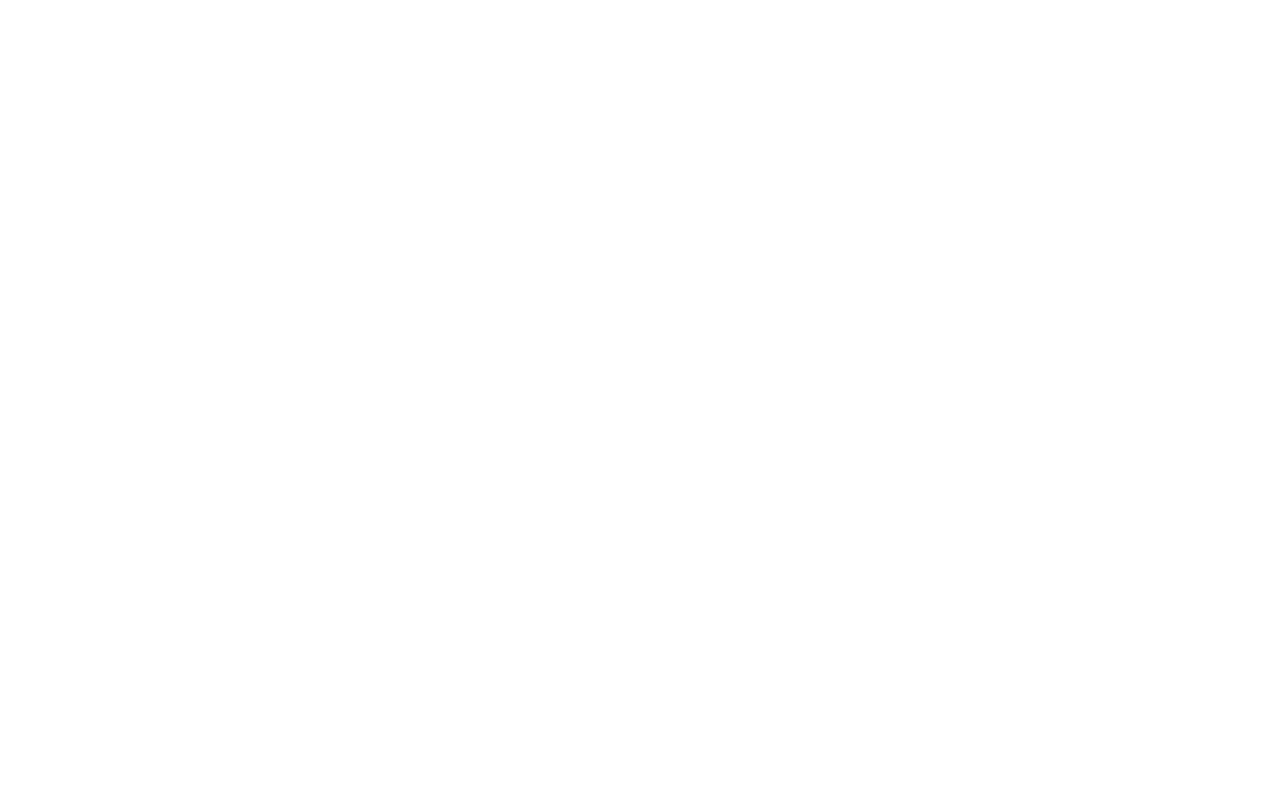
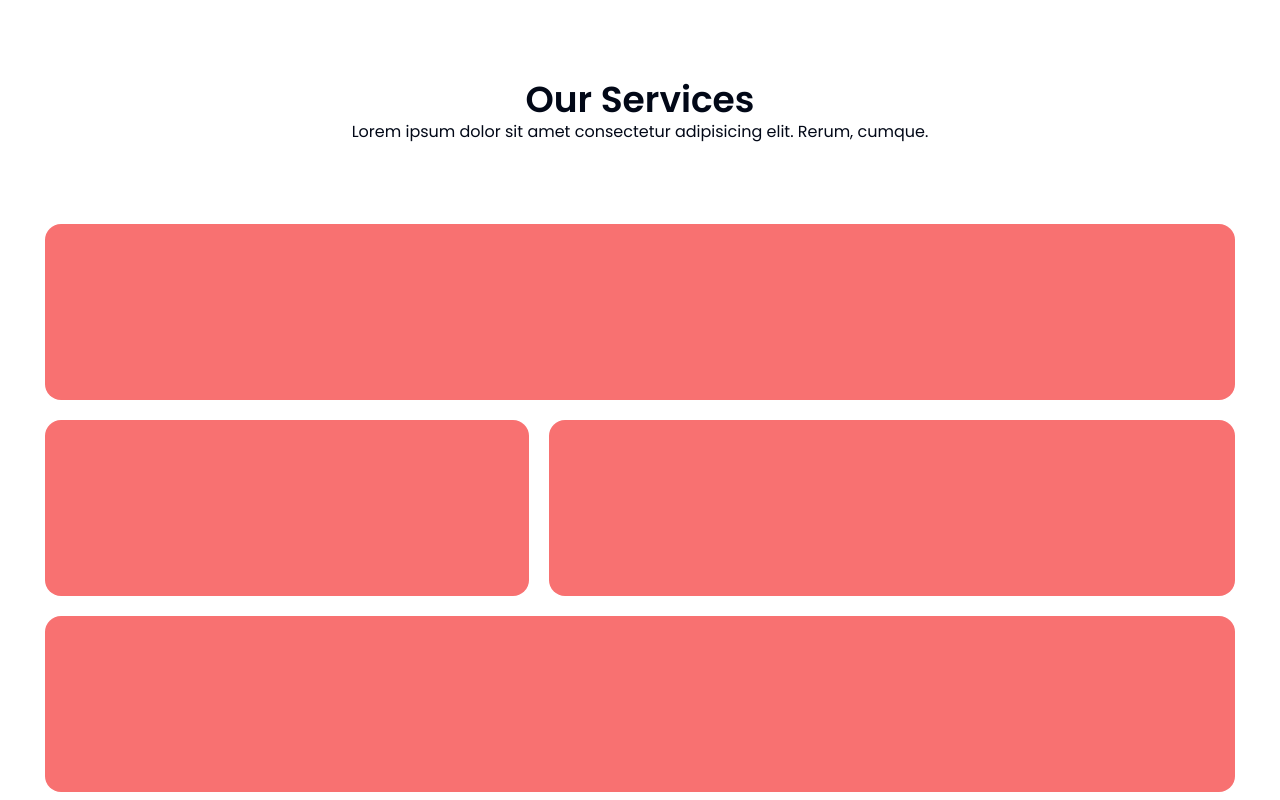
Before and after one commit to mominulhouqe/ipare, a React (Vite) app: page / in a window 1280 px wide. Shown: the part 800-1600 px from the top of the page. Before the commit the page ends 800 px from the top, so only its background shows below. Built offline with nearby package versions, Linux system fonts and the light colour scheme.

Commit message:
Added sevice bettary

```diff
--- /dev/null
+++ b/src/components/ServicesTiels/ServiceBettaryComponent.tsx
@@ -0,0 +1,22 @@
+import { motion, useScroll, useTransform } from "framer-motion";
+import { useRef } from "react";
+
+const ServiceBettaryComponent = () => {
+  const componentRef = useRef<HTMLDivElement>(null);
+  const { scrollYProgress } = useScroll({
+    target: componentRef,
+    offset: ["0 1", "2 1"],
+  });
+  const scalValues = useTransform(scrollYProgress,[0, 1],[0.7, 1])
+  return (
+    <motion.div
+      style={{
+        scale: scalValues,
+      }}
+      ref={componentRef}
+      className="col-span-12 bg-red-400 h-44 rounded-2xl"
+    ></motion.div>
+  );
+};
+
+export default ServiceBettaryComponent;
--- a/src/index.css
+++ b/src/index.css
@@ -78,4 +78,7 @@
   html {
     font-family: "Poppins", sans-serif;
   }
+  h1{
+    @apply text-4xl font-semibold
+  }
 }
--- a/src/pages/Home/HeroSection.tsx
+++ b/src/pages/Home/HeroSection.tsx
@@ -57,7 +57,7 @@
 
   return (
     <div className="overflow-hidden">
-      <Container className="h-screen grid grid-cols-1 md:grid-cols-2 place-items-center gap-6 mx-auto  ">
+      <Container className="h-screen grid grid-cols-1 md:grid-cols-2 place-items-center gap-6 mx-auto ">
         <motion.div variants={intro} initial="hidden" animate="visible">
           <motion.h1
             variants={introChildren}
--- /dev/null
+++ b/src/pages/Home/ServiceSection.tsx
@@ -0,0 +1,28 @@
+import ServiceBettaryComponent from "@/components/ServicesTiels/ServiceBettaryComponent";
+import Container from "@/components/ui/Container";
+
+const ServiceSection = () => {
+  return (
+    <Container className="">
+      <div className="flex flex-col justify-center items-center my-20">
+        <h1>Our Services</h1>
+        <p className="max-w-5xl">
+          Lorem ipsum dolor sit amet consectetur adipisicing elit. Rerum,
+          cumque.{" "}
+        </p>
+      </div>
+
+      <div className="grid grid-cols-12 gap-[20px]">
+        <ServiceBettaryComponent />
+        <div className="col-span-6 md:col-span-5 bg-red-400 h-44 rounded-2xl"></div>
+        <div className="col-span-6 md:col-span-7 bg-red-400 h-44 rounded-2xl"></div>
+        <div className="col-span-12 bg-red-400 h-44 rounded-2xl"></div>
+        <div className="md:col-span-4 col-span-6 bg-red-400 h-44 rounded-2xl"></div>
+        <div className="md:col-span-4 col-span-6 bg-red-400 h-44 rounded-2xl"></div>
+        <div className="md:col-span-4 col-span-12 bg-red-400 h-44 rounded-2xl"></div>
+      </div>
+    </Container>
+  );
+};
+
+export default ServiceSection;
--- a/src/pages/Home/index.tsx
+++ b/src/pages/Home/index.tsx
@@ -1,10 +1,12 @@
 import HeroSection from "./HeroSection";
+import ServiceSection from "./ServiceSection";
 
 const Home = () => {
     return (
         <div>
 
             <HeroSection />
+            <ServiceSection />
         </div>
     );
 };
```
